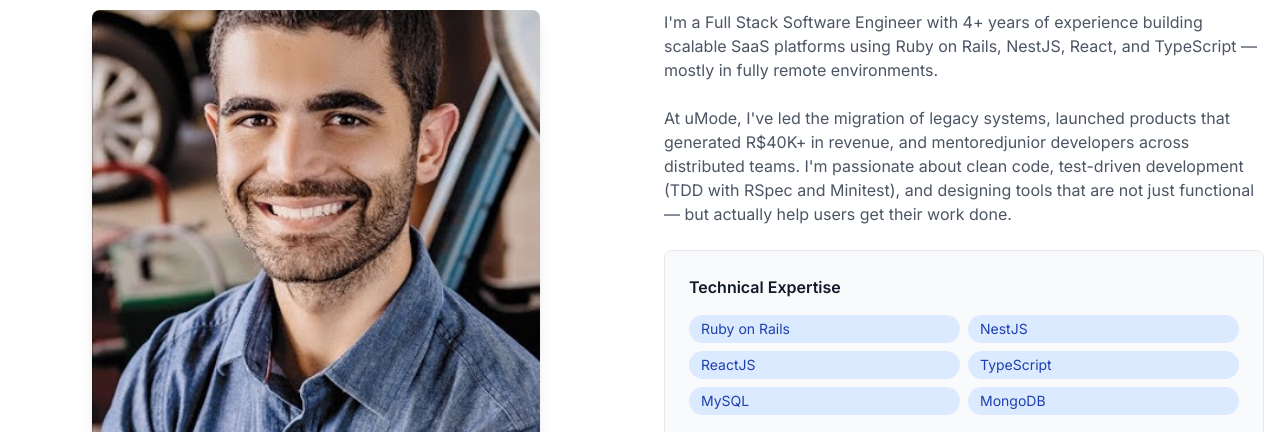
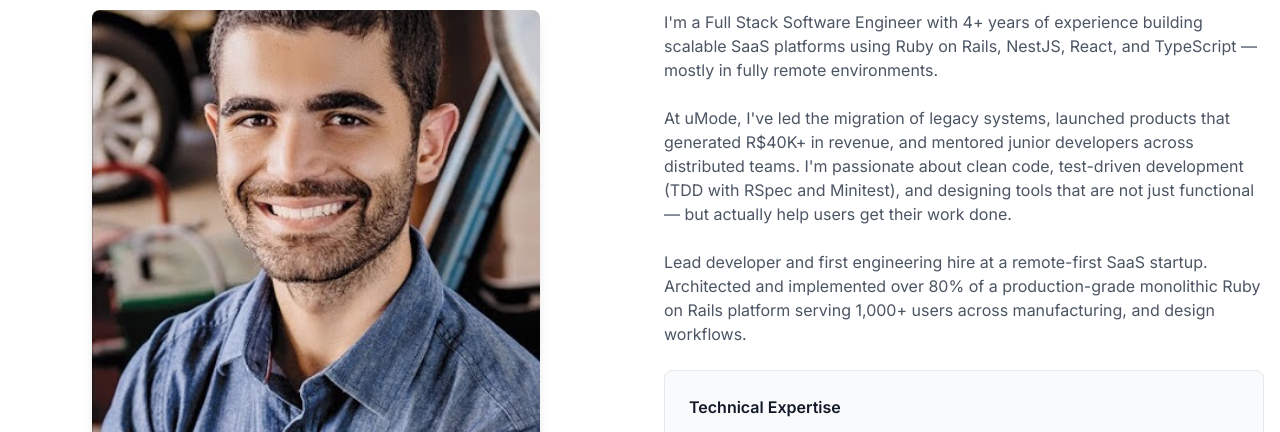
Before and after one commit to abouhid2/Portfolio, a plain HTML site: page index.html in a window 1280 px wide. Shown: the part 502-934 px from the top of the page. Drawn offline with nearby package versions, Linux system fonts and the light colour scheme.

Commit message:
Remove commented-out section for B2B Voting System in index.html and update Resume_Alexandre_Bouhid.pdf with the latest revisions.

```diff
--- a/index.html
+++ b/index.html
@@ -75,7 +75,9 @@
                 </div>
                 <div class="space-y-6">
                     <p class="text-gray-600">I'm a Full Stack Software Engineer with 4+ years of experience building scalable SaaS platforms using Ruby on Rails, NestJS, React, and TypeScript — mostly in fully remote environments. </p>
-                    <p class="text-gray-600">At uMode, I've led the migration of legacy systems, launched products that generated R$40K+ in revenue, and mentoredjunior developers across distributed teams. I'm passionate about clean code, test-driven development (TDD with RSpec and Minitest), and designing tools that are not just functional — but actually help users get their work done.</p>
+                    <p class="text-gray-600">At uMode, I've led the migration of legacy systems, launched products that generated R$40K+ in revenue, and mentored junior developers across distributed teams. I'm passionate about clean code, test-driven development (TDD with RSpec and Minitest), and designing tools that are not just functional — but actually help users get their work done.</p>
+                    <p class="text-gray-600">Lead developer and first engineering hire at a remote-first SaaS startup. Architected and implemented over 80% of a production-grade monolithic Ruby on Rails platform serving
+                    1,000+ users across manufacturing, and design workflows.</p>
 
                     <div class="border rounded-lg p-6 bg-gray-50">
                         <h3 class="font-semibold text-gray-900 mb-4">Technical Expertise</h3>
@@ -211,7 +213,7 @@
                         <span class="bg-blue-50 text-blue-700 text-xs px-2 py-1 rounded">React</span>
                     </div>
                 </div>
-                <div class="border rounded-lg p-6 hover:shadow-lg transition-shadow">
+                <!-- <div class="border rounded-lg p-6 hover:shadow-lg transition-shadow">
                     <h3 class="text-xl font-semibold text-gray-900 mb-4">B2B Voting System</h3>
                     <p class="text-gray-600">Developed a full-stack platform for collecting votes and qualitative feedback from executives on new products. The MVP generated R$40,000 in initial revenue.</p>
                     <div class="mt-4 flex flex-wrap gap-2">
@@ -219,7 +221,7 @@
                         <span class="bg-blue-50 text-blue-700 text-xs px-2 py-1 rounded">MySQL</span>
                         <span class="bg-blue-50 text-blue-700 text-xs px-2 py-1 rounded">Javascript</span>
                     </div>
-                </div>
+                </div> -->
                 <div class="border rounded-lg p-6 hover:shadow-lg transition-shadow">
                     <h3 class="text-xl font-semibold text-gray-900 mb-4">Visual Feedback Tool</h3>
                     <p class="text-gray-600">Designed and developed a Figma-like tool for image-based product review, allowing users to leave comments on specific points of an image. Integrated into the PDF report generation process.</p>
```
Also changed, not shown: 1 other file.
